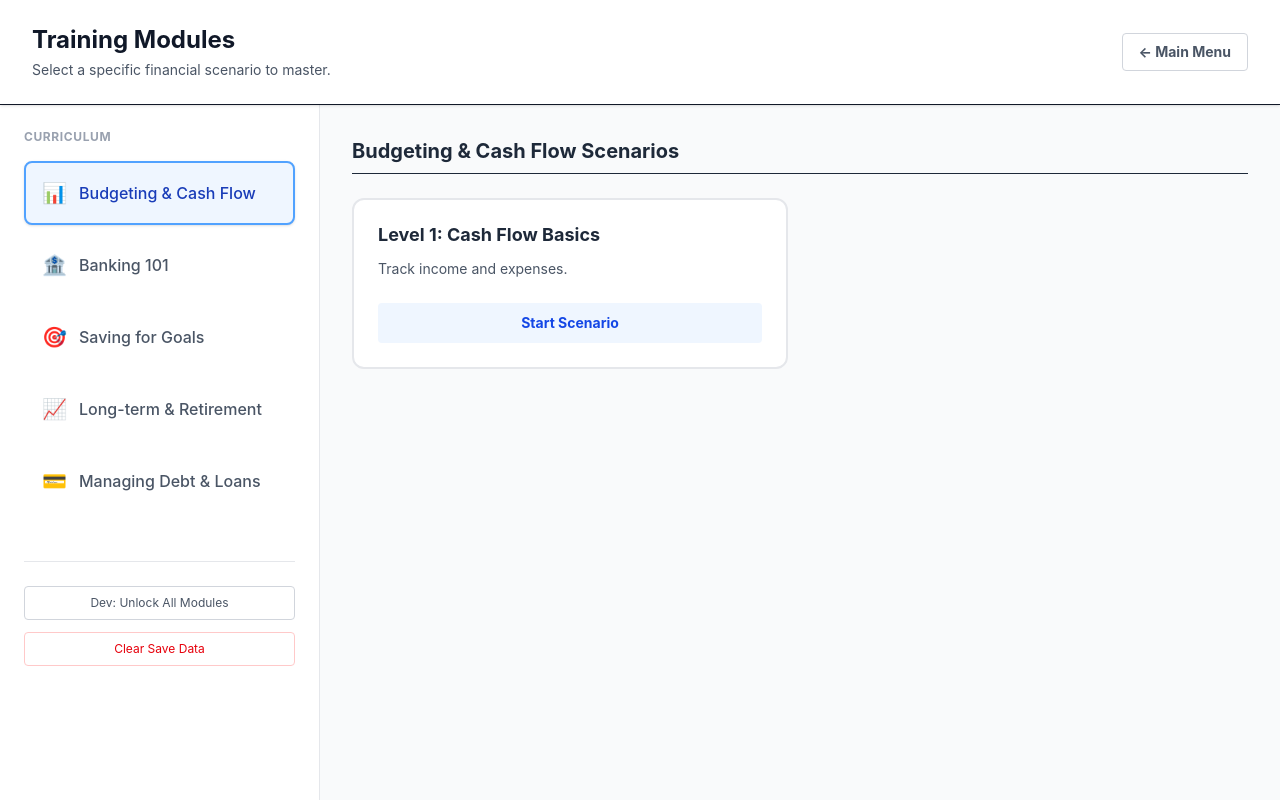
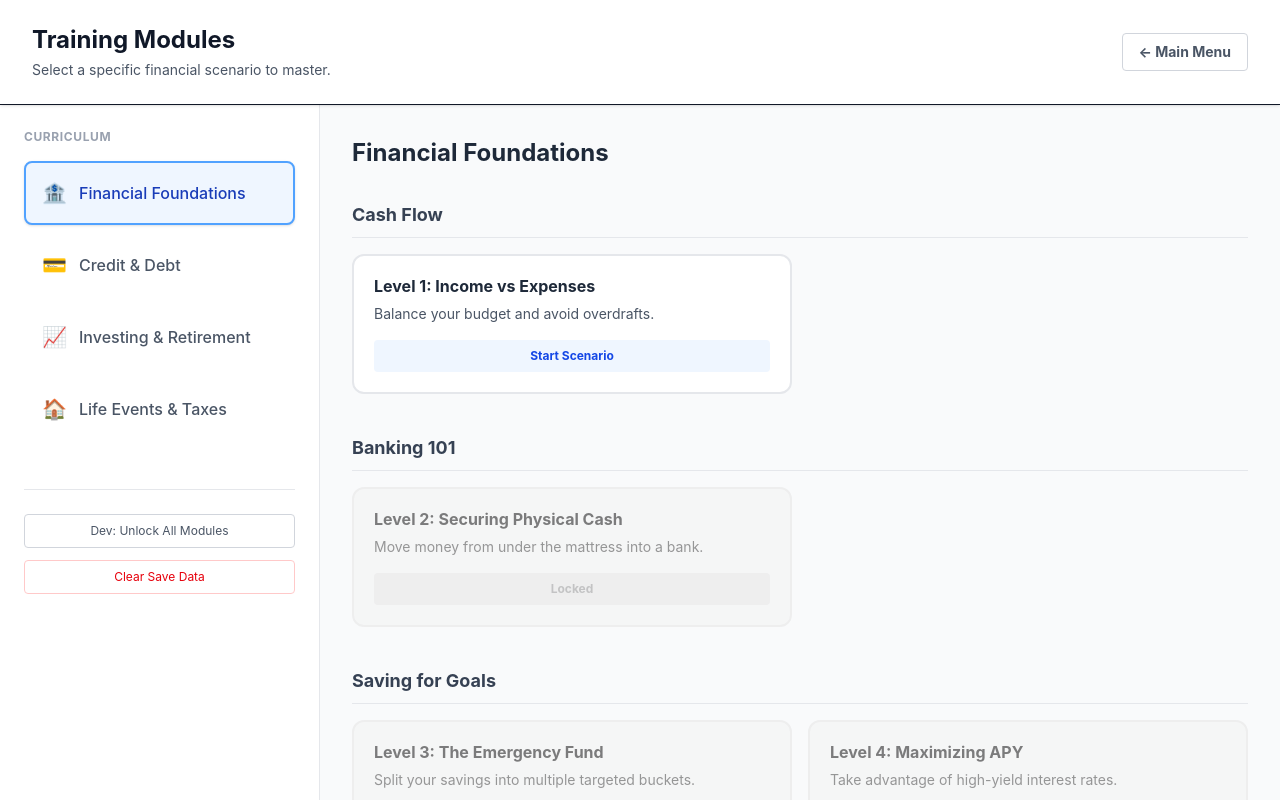
Before and after one commit to BrandonMCoffey/personal-finance-sim, a React (Vite) app: page / in a window 1280 px wide. Both pictures are taken after a click on the element 248 px from the left and 470 px from the top of the page. Built offline with nearby package versions, Linux system fonts and the light colour scheme.

Commit message:
Major Node Improvements and Updates

```diff
--- a/src/components/canvas/nodes/CardNode.tsx
+++ b/src/components/canvas/nodes/CardNode.tsx
@@ -6,6 +6,7 @@ interface CardNodeProps {
 		name: string;
 		type: "debit" | "credit";
 		forecastBalance: number;
+		interestPaid: number;
 		apr?: number;
 		isSnapped: boolean;
 	};
@@ -38,17 +39,24 @@ export function CardNode({ data }: CardNodeProps) {
 			targetHandle={isCredit && !data.isSnapped ? { color: handleColor } : undefined}
 			sourceHandle={{ color: handleColor }}
 			headerElement={headerElement}
-			className={data.isSnapped ? "w-[160px] h-[78px]" : "w-[160px] h-[80px]"}
+			className={data.isSnapped ? "w-[160px] h-[78px]" : "w-[160px] h-[95px]"}
 		>
 			<div className="mt-2 text-white w-full">
 				{isCredit ? (
-					<div className="flex justify-between items-end w-full">
-						<div>
-							<div className="text-[10px] opacity-75">Forecasted Debt</div>
-							<div className={`text-sm font-bold ${data.forecastBalance > 0 ? "text-red-300" : "text-white"}`}>
-								${data.forecastBalance.toFixed(2)}
+					<div className="flex flex-col w-full">
+						<div className="flex justify-between items-end w-full">
+							<div>
+								<div className="text-[10px] opacity-75">Forecasted Debt</div>
+								<div className={`text-sm font-bold ${data.forecastBalance > 0 ? "text-red-300" : "text-white"}`}>
+									${data.forecastBalance.toFixed(2)}
+								</div>
 							</div>
 						</div>
+						{data.interestPaid > 0 && (
+							<div className="text-[9px] font-bold text-red-200 bg-red-900/50 px-1.5 py-0.5 rounded w-fit mt-1">
+								Interest Paid: -${data.interestPaid.toFixed(2)}
+							</div>
+						)}
 					</div>
 				) : (
 					<div className="text-[10px] opacity-75 italic">
--- a/src/components/canvas/nodes/IncomeNode.tsx
+++ b/src/components/canvas/nodes/IncomeNode.tsx
@@ -1,33 +1,60 @@
-import { Handle, Position } from "@xyflow/react";
+import { BaseNode } from "./BaseNode";
 
 interface IncomeNodeProps {
 	data: {
 		name: string;
 		amount: number;
+		netAmount: number;
+		taxRate: number;
+		taxAmount: number;
 		isBalanced: boolean;
 	};
 }
 
 export function IncomeNode({ data }: IncomeNodeProps) {
-	const bgStyle = data.isBalanced ? "bg-green-50 border-green-200" : "bg-yellow-50 border-yellow-400";
+	const bgColor = data.isBalanced ? "bg-green-50" : "bg-yellow-50";
+	const borderColor = data.isBalanced ? "border-green-200" : "border-yellow-400";
+
+	const headerElement = !data.isBalanced ? (
+		<div
+			className="w-4 h-4 bg-yellow-500 rounded-full flex items-center justify-center text-white text-[11px] font-black shadow-sm cursor-help"
+			title="Warning: The outgoing lines do not equal your total net income. Adjust them to equal 100%."
+		>
+			!
+		</div>
+	) : undefined;
 
 	return (
-		<div className={`px-4 py-2 shadow-md rounded-md border-2 w-[160px] ${bgStyle} transition-colors`}>
-			<div className="flex justify-between items-center">
-				<div className="text-sm font-bold text-gray-700 truncate">{data.name}</div>
+		<BaseNode
+			title={data.name}
+			subtitle="INCOME"
+			bgColor={bgColor}
+			borderColor={borderColor}
+			titleColor="text-gray-800"
+			sourceHandle={{ color: "bg-green-500" }}
+			headerElement={headerElement}
+			className="w-[180px] h-[100px]"
+		>
+			<div className="flex flex-col w-full mt-2">
+				<div className="flex justify-between items-center text-[10px] text-gray-500">
+					<span>Gross Pay</span>
+					<span>${data.amount.toFixed(2)}</span>
+				</div>
 
-				{!data.isBalanced && (
-					<div
-						className="w-4 h-4 bg-yellow-500 rounded-full flex items-center justify-center text-white text-[11px] font-black shrink-0 ml-1 shadow-sm cursor-help"
-						title="Warning: The outgoing lines do not equal your total income. Adjust them to equal 100%."
-					>
-						!
+				{data.taxRate > 0 && (
+					<div className="flex justify-between items-center text-[10px] text-red-400 border-b border-gray-200 pb-1 mb-1">
+						<span title="Estimated Taxes & Deductions" className="cursor-help border-b border-dotted border-red-300">
+							Taxes ({data.taxRate}%)
+						</span>
+						<span>-${data.taxAmount.toFixed(2)}</span>
 					</div>
 				)}
+
+				<div className="flex justify-between items-center mt-1">
+					<span className="text-[10px] font-bold text-green-800">Net Pay</span>
+					<span className="text-sm font-bold text-green-600">+${data.netAmount.toFixed(2)}</span>
+				</div>
 			</div>
-
-			<div className="text-green-600 font-bold mt-1">+${data.amount.toFixed(2)}</div>
-			<Handle type="source" position={Position.Right} className="w-3 h-3 bg-green-500" />
-		</div>
+		</BaseNode>
 	);
 }
--- a/src/components/canvas/nodes/LoanNode.tsx
+++ b/src/components/canvas/nodes/LoanNode.tsx
@@ -9,6 +9,7 @@ interface LoanNodeProps {
 		apr: number;
 		minimumPayment: number;
 		forecastBalance: number;
+		interestPaid: number;
 	};
 }
 
@@ -26,15 +27,23 @@ export function LoanNode({ data }: LoanNodeProps) {
 			targetHandle={{ color: "bg-orange-500" }}
 			onRename={(newName) => renameAccount(data.id, newName)}
 			headerElement={<span className="text-[10px] text-orange-600 font-bold">{data.apr}% APR</span>}
+			className="w-[160px] h-[95px]"
 		>
-			<div className="flex justify-between items-end w-full mt-2">
-				<div>
-					<div className="text-[10px] opacity-75 text-orange-800">Forecasted Debt</div>
-					<div className={`text-sm font-bold ${isPaidOff ? "text-green-600" : "text-orange-700"}`}>
-						${Math.max(0, data.forecastBalance).toFixed(2)}
+			<div className="flex flex-col w-full mt-1">
+				<div className="flex justify-between items-end w-full">
+					<div>
+						<div className="text-[10px] opacity-75 text-orange-800">Forecasted Debt</div>
+						<div className={`text-sm font-bold ${isPaidOff ? "text-green-600" : "text-orange-700"}`}>
+							${Math.max(0, data.forecastBalance).toFixed(2)}
+						</div>
 					</div>
+					<div className="text-[9px] text-orange-700 font-medium bg-orange-100 px-1 py-0.5 rounded">Min: ${data.minimumPayment}/mo</div>
 				</div>
-				<div className="text-[10px] text-orange-700 font-medium bg-orange-100 px-1.5 py-0.5 rounded">Min: ${data.minimumPayment}/mo</div>
+				{data.interestPaid > 0 && (
+					<div className="text-[9px] font-bold text-red-600 bg-red-50 border border-red-100 px-1.5 py-0.5 rounded w-fit mt-1">
+						Interest Paid: -${data.interestPaid.toFixed(2)}
+					</div>
+				)}
 			</div>
 		</BaseNode>
 	);
--- a/src/components/canvas/nodes/RetirementNode.tsx
+++ b/src/components/canvas/nodes/RetirementNode.tsx
@@ -10,6 +10,7 @@ interface RetirementNodeProps {
 		expectedApy: number;
 		employerMatchPercent: number;
 		forecastBalance: number;
+		employerMatchTotal: number;
 	};
 }
 
@@ -27,15 +28,23 @@ export function RetirementNode({ data }: RetirementNodeProps) {
 			sourceHandle={{ color: "bg-emerald-500", position: Position.Right }}
 			onRename={(newName) => renameAccount(data.id, newName)}
 			headerElement={<span className="text-[10px] font-bold text-emerald-600">~{data.expectedApy}% APY</span>}
+			className="w-[160px] h-[95px]"
 		>
-			<div className="flex justify-between items-end w-full mt-2">
-				<div>
-					<div className="text-[10px] opacity-75 text-emerald-800">Forecasted Value</div>
-					<div className="text-sm font-bold text-emerald-700">${Math.max(0, data.forecastBalance).toFixed(2)}</div>
+			<div className="flex flex-col w-full mt-1">
+				<div className="flex justify-between items-end w-full">
+					<div>
+						<div className="text-[10px] opacity-75 text-emerald-800">Forecasted Value</div>
+						<div className="text-sm font-bold text-emerald-700">${Math.max(0, data.forecastBalance).toFixed(2)}</div>
+					</div>
+					{data.employerMatchPercent > 0 && (
+						<div className="text-[9px] text-emerald-700 font-medium bg-emerald-100 px-1 py-0.5 rounded" title="Employer Match">
+							Match: {data.employerMatchPercent}%
+						</div>
+					)}
 				</div>
-				{data.employerMatchPercent > 0 && (
-					<div className="text-[10px] text-emerald-700 font-medium bg-emerald-100 px-1.5 py-0.5 rounded" title="Employer Match">
-						Match: {data.employerMatchPercent}%
+				{data.employerMatchTotal > 0 && (
+					<div className="text-[9px] font-bold text-emerald-600 bg-emerald-100/50 border border-emerald-200 px-1.5 py-0.5 rounded w-fit mt-1">
+						Free Money: +${data.employerMatchTotal.toFixed(2)}
 					</div>
 				)}
 			</div>
--- a/src/components/layout/LevelSelectMenu.tsx
+++ b/src/components/layout/LevelSelectMenu.tsx
@@ -6,26 +6,60 @@ import level3Data from "../../data/levels/level3.json";
 import level4Data from "../../data/levels/level4.json";
 import level5Data from "../../data/levels/level5.json";
 
-const CATEGORIES = [
-	{ id: "budgeting", title: "Budgeting & Cash Flow", icon: "📊" },
-	{ id: "banking", title: "Banking 101", icon: "🏦" },
-	{ id: "savings", title: "Saving for Goals", icon: "🎯" },
-	{ id: "retirement", title: "Long-term & Retirement", icon: "📈" },
-	{ id: "debt", title: "Managing Debt & Loans", icon: "💳" }
+const MAIN_CATEGORIES = [
+	{ id: "foundations", title: "Financial Foundations", icon: "🏦" },
+	{ id: "debt", title: "Credit & Debt", icon: "💳" },
+	{ id: "investing", title: "Investing & Retirement", icon: "📈" },
+	{ id: "life", title: "Life Events & Taxes", icon: "🏠" }
 ];
 
 const LEVEL_MANIFEST = [
-	{ id: 1, categoryId: "budgeting", title: "Level 1: Cash Flow Basics", desc: "Track income and expenses.", data: level1Data },
-	{ id: 2, categoryId: "banking", title: "Level 2: Banking 101", desc: "Open accounts to secure physical cash.", data: level2Data },
-	{ id: 3, categoryId: "savings", title: "Level 3: Short vs Long Term", desc: "Split savings into multiple buckets.", data: level3Data },
-	{ id: 4, categoryId: "retirement", title: "Level 4: Account Interest", desc: "Maximize APY gains.", data: level4Data },
-	{ id: 5, categoryId: "debt", title: "Level 5: Credit & Debt", desc: "Manage high-APR liabilities.", data: level5Data }
+	{
+		id: 1,
+		mainCategory: "foundations",
+		subCategory: "Cash Flow",
+		title: "Level 1: Income vs Expenses",
+		desc: "Balance your budget and avoid overdrafts.",
+		data: level1Data
+	},
+	{
+		id: 2,
+		mainCategory: "foundations",
+		subCategory: "Banking 101",
+		title: "Level 2: Securing Physical Cash",
+		desc: "Move money from under the mattress into a bank.",
+		data: level2Data
+	},
+	{
+		id: 3,
+		mainCategory: "foundations",
+		subCategory: "Saving for Goals",
+		title: "Level 3: The Emergency Fund",
+		desc: "Split your savings into multiple targeted buckets.",
+		data: level3Data
+	},
+	{
+		id: 4,
+		mainCategory: "foundations",
+		subCategory: "Saving for Goals",
+		title: "Level 4: Maximizing APY",
+		desc: "Take advantage of high-yield interest rates.",
+		data: level4Data
+	},
+	{
+		id: 5,
+		mainCategory: "debt",
+		subCategory: "Managing Credit Cards",
+		title: "Level 5: High-APR Liabilities",
+		desc: "Stop paying just the minimum balance.",
+		data: level5Data
+	}
 ];
 
 export function LevelSelectMenu() {
 	const { levelScores, isAllUnlocked, loadLevel, setCurrentScreen, unlockAllLevels, clearProgress } = useFinanceStore();
 
-	const [activeCategory, setActiveCategory] = useState<string>(CATEGORIES[0].id);
+	const [activeCategory, setActiveCategory] = useState<string>(MAIN_CATEGORIES[0].id);
 
 	const handlePlay = (levelData: any) => {
 		if (levelData) {
@@ -36,7 +70,16 @@ export function LevelSelectMenu() {
 		}
 	};
 
-	const activeLevels = LEVEL_MANIFEST.filter((lvl) => lvl.categoryId === activeCategory);
+	const activeLevels = LEVEL_MANIFEST.filter((lvl) => lvl.mainCategory === activeCategory);
+
+	const groupedLevels = activeLevels.reduce(
+		(acc, level) => {
+			if (!acc[level.subCategory]) acc[level.subCategory] = [];
+			acc[level.subCategory].push(level);
+			return acc;
+		},
+		{} as Record<string, typeof LEVEL_MANIFEST>
+	);
 
 	return (
 		<div className="w-full h-full bg-gray-50 flex flex-col overflow-hidden">
@@ -54,11 +97,11 @@ export function LevelSelectMenu() {
 			</header>
 
 			<main className="flex-1 w-full flex overflow-hidden">
-				{/* Category */}
+				{/* Categories */}
 				<aside className="w-80 border-r border-gray-200 p-6 overflow-y-auto shrink-0 bg-white">
 					<h2 className="text-xs font-bold text-gray-400 uppercase tracking-wider mb-4">Curriculum</h2>
 					<nav className="flex flex-col gap-2">
-						{CATEGORIES.map((category) => {
+						{MAIN_CATEGORIES.map((category) => {
 							const isActive = activeCategory === category.id;
 							return (
 								<button
@@ -90,15 +133,19 @@ export function LevelSelectMenu() {
 				{/* Scenarios */}
 				<section className="flex-1 p-8 overflow-y-auto bg-gray-50">
 					<div className="max-w-4xl">
-						<h2 className="text-xl font-bold text-gray-800 mb-6 border-b pb-2">{CATEGORIES.find((c) => c.id === activeCategory)?.title} Scenarios</h2>
+						<h2 className="text-2xl font-bold text-gray-800 mb-8">{MAIN_CATEGORIES.find((c) => c.id === activeCategory)?.title}</h2>
 
-						{activeLevels.length === 0 ? (
+						{Object.keys(groupedLevels).length === 0 ? (
 							<div className="p-8 text-center border-2 border-dashed border-gray-300 rounded-xl text-gray-500">
-								New scenarios for this module are currently under development.
+								No Scenarios exist for this module yet.
 							</div>
 						) : (
-							<div className="grid grid-cols-1 xl:grid-cols-2 gap-6">
-								{activeLevels.map((level) => {
+							<div className="flex flex-col gap-10">
+								{Object.entries(groupedLevels).map(([subCategory, levels]) => (
+									<div key={subCategory}>
+										<h3 className="text-lg font-bold text-gray-700 mb-4 border-b border-gray-200 pb-2">{subCategory}</h3>
+										<div className="grid grid-cols-1 xl:grid-cols-2 gap-4">
+											{levels.map((level) => {
 												const score = levelScores[level.id];
 												const isCompleted = score >= 60;
 												const isUnlocked = isAllUnlocked || level.id === 1 || levelScores[level.id - 1] >= 60;
@@ -106,31 +153,34 @@ export function LevelSelectMenu() {
 												return (
 													<div
 														key={level.id}
-											className={`p-6 rounded-xl border-2 transition-all flex flex-col ${
+														className={`p-5 rounded-xl border-2 transition-all flex flex-col ${
 															isUnlocked
 																? "bg-white border-gray-200 hover:border-blue-400 hover:shadow-md cursor-pointer"
 																: "bg-gray-100 border-gray-200 opacity-60 grayscale cursor-not-allowed"
 														}`}
 														onClick={() => isUnlocked && handlePlay(level.data)}
 													>
-											<div className="flex justify-between items-start mb-3">
-												<h3 className="font-bold text-lg text-gray-800 leading-tight">{level.title}</h3>
+														<div className="flex justify-between items-start mb-2">
+															<h4 className="font-bold text-gray-800 leading-tight">{level.title}</h4>
 															{isCompleted && (
-													<span className="bg-green-100 text-green-700 text-xs font-bold px-2 py-1 rounded-full shrink-0">✓ {score}%</span>
+																<span className="bg-green-100 text-green-700 text-xs font-bold px-2 py-1 rounded-full shrink-0 ml-2">✓ {score}%</span>
 															)}
 														</div>
-											<p className="text-sm text-gray-600 mb-6 flex-1">{level.desc}</p>
+														<p className="text-sm text-gray-600 mb-4 flex-1">{level.desc}</p>
 														<button
 															disabled={!isUnlocked}
-												className={`w-full py-2.5 rounded font-bold text-sm transition-colors ${
+															className={`w-full py-2 rounded font-bold text-xs transition-colors ${
 																isUnlocked ? "bg-blue-50 text-blue-700 hover:bg-blue-100" : "bg-gray-200 text-gray-400"
 															}`}
 														>
-												{isUnlocked ? (isCompleted ? "Replay Scenario" : "Start Scenario") : "Locked"}
+															{isUnlocked ? (isCompleted ? "Replay" : "Start Scenario") : "Locked"}
 														</button>
 													</div>
 												);
 											})}
+										</div>
+									</div>
+								))}
 							</div>
 						)}
 					</div>
--- a/src/store/financeStore.ts
+++ b/src/store/financeStore.ts
@@ -40,6 +40,7 @@ export interface Loan {
 export interface Retirement {
 	id: string;
 	name: string;
+	type?: "401k" | "roth_ira" | "traditional_ira";
 	balance: number;
 	expectedApy: number;
 	employerMatchPercent: number;
@@ -49,12 +50,14 @@ export interface IncomeRoute {
 	destinationId: string;
 	amount: number;
 	type: "fixed" | "percentage";
+	isAuto?: boolean;
 }
 
 export interface Income {
 	id: string;
 	name: string;
 	amount: number;
+	taxRate?: number;
 	frequency: string;
 	routings: IncomeRoute[];
 }
@@ -72,6 +75,7 @@ export interface TransferRule {
 	destinationId: string;
 	amount: number;
 	type: "fixed" | "percentage";
+	isAuto?: boolean;
 }
 
 export interface Client {
@@ -140,13 +144,14 @@ interface FinanceState {
 	addLoan: (name: string, balance: number, apr: number, minimumPayment: number) => void;
 	addRetirement: (name: string, balance: number, expectedApy: number, employerMatchPercent: number) => void;
 
-	addIncomeRoute: (incomeId: string, destinationId: string, defaultAmount?: number, defaultType?: "fixed" | "percentage") => void;
-	updateIncomeRoute: (incomeId: string, destinationId: string, amount: number, type: "fixed" | "percentage") => void;
+	addIncomeRoute: (incomeId: string, destinationId: string, defaultAmount?: number, defaultType?: "fixed" | "percentage", isAuto?: boolean) => void;
+	updateIncomeRoute: (incomeId: string, destinationId: string, amount: number, type: "fixed" | "percentage", isAuto?: boolean) => void;
+
 	removeIncomeRoute: (incomeId: string, destinationId: string) => void;
 	reorderIncomeRoutes: (incomeId: string, startIndex: number, endIndex: number) => void;
 
-	addTransferRule: (sourceId: string, destinationId: string, amount?: number, type?: "fixed" | "percentage") => void;
-	updateTransferRule: (ruleId: string, amount: number, type: "fixed" | "percentage") => void;
+	addTransferRule: (sourceId: string, destinationId: string, amount?: number, type?: "fixed" | "percentage", isAuto?: boolean) => void;
+	updateTransferRule: (ruleId: string, amount: number, type: "fixed" | "percentage", isAuto?: boolean) => void;
 	removeTransferRule: (ruleId: string) => void;
 	reorderTransferRules: (sourceId: string, startIndex: number, endIndex: number) => void;
 }
@@ -198,7 +203,11 @@ export const useFinanceStore = create<FinanceState>()((set) => ({
 		}),
 
 	loadLevel: (levelData: any) =>
-		set({
+		set((_) => {
+			const rawAccounts = levelData.startingState?.accounts || [];
+			const isChecking = (destId: string) => rawAccounts.some((a: any) => a.id === destId && a.type === "checking");
+
+			return {
 				levelId: levelData.levelId,
 				category: levelData.category || "budgeting",
 				hints: levelData.hints || [],
@@ -207,26 +216,35 @@ export const useFinanceStore = create<FinanceState>()((set) => ({
 					...exp,
 					requiresCard: exp.requiresCard || false
 				})),
-			accounts: levelData.startingState?.accounts || [],
+				accounts: rawAccounts,
 				cards: levelData.startingState?.cards || [],
 				loans: levelData.startingState?.loans || [],
-			retirements: levelData.startingState?.retirements || [],
+				retirements: (levelData.startingState?.retirements || []).map((ret: any) => ({
+					...ret,
+					type: ret.type || "401k"
+				})),
 				incomes: (levelData.startingState?.income || []).map((inc: any) => ({
 					...inc,
+					taxRate: inc.taxRate || 0,
 					routings: inc.routings
 						? inc.routings.map((r: any) => ({
 								destinationId: r.destinationId,
 								amount: r.percentage || r.amount || 10,
-							type: r.type || "percentage"
+								type: r.type || "percentage",
+								isAuto: r.isAuto !== undefined ? r.isAuto : isChecking(r.destinationId)
 							}))
 						: []
 				})),
 				goals: levelData.startingState?.goals || [],
-			transferRules: levelData.startingState?.transferRules || [],
+				transferRules: (levelData.startingState?.transferRules || []).map((rule: any) => ({
+					...rule,
+					isAuto: rule.isAuto !== undefined ? rule.isAuto : isChecking(rule.destinationId)
+				})),
 				winConditions: levelData.winConditions || null,
 				forecastMonths: levelData.forecastMonths || 6,
 				allowedActions: levelData.allowedActions || null,
-			initialAccountCount: levelData.startingState?.accounts?.length || 0
+				initialAccountCount: rawAccounts.length || 0
+			};
 		}),
 
 	addAccount: (name, type) =>
@@ -303,7 +321,7 @@ export const useFinanceStore = create<FinanceState>()((set) => ({
 		})),
 
 	// --- INCOME ACTIONS ---
-	addIncomeRoute: (incomeId, destinationId, defaultAmount = 10, defaultType = "percentage") =>
+	addIncomeRoute: (incomeId, destinationId, defaultAmount = 10, defaultType = "percentage", isAuto = false) =>
 		set((state) => ({
 			incomes: state.incomes.map((income) => {
 				if (income.id !== incomeId) return income;
@@ -314,28 +332,29 @@ export const useFinanceStore = create<FinanceState>()((set) => ({
 				if (defaultType === "fixed") {
 					return {
 						...income,
-						routings: [{ destinationId, amount: defaultAmount, type: "fixed" }, ...existing]
+						routings: [{ destinationId, amount: defaultAmount, type: "fixed", isAuto }, ...existing]
 					};
 				}
 
 				const newCount = existing.length + 1;
 				const split = Math.floor(100 / newCount);
-				const updatedPrior = existing.map((r) => (r.type === "percentage" ? { ...r, amount: split } : r));
-
+				const updatedPrior = existing.map((r) => (r.type === "percentage" && !r.isAuto ? { ...r, amount: split } : r));
 				return {
 					...income,
-					routings: [...updatedPrior, { destinationId, amount: split, type: "percentage" }]
+					routings: [...updatedPrior, { destinationId, amount: split, type: "percentage", isAuto }]
 				};
 			})
 		})),
 
-	updateIncomeRoute: (incomeId, destinationId, amount, type) =>
+	updateIncomeRoute: (incomeId, destinationId, amount, type, isAuto) =>
 		set((state) => ({
 			incomes: state.incomes.map((income) => {
 				if (income.id !== incomeId || !income.routings) return income;
 				return {
 					...income,
-					routings: income.routings.map((r) => (r.destinationId === destinationId ? { ...r, amount, type } : r))
+					routings: income.routings.map((r) =>
+						r.destinationId === destinationId ? { ...r, amount, type, isAuto: isAuto !== undefined ? isAuto : r.isAuto } : r
+					)
 				};
 			})
 		})),
@@ -363,19 +382,21 @@ export const useFinanceStore = create<FinanceState>()((set) => ({
 		})),
 
 	// --- TRANSFER ACTIONS ---
-	addTransferRule: (sourceId, destinationId, amount = 10, type = "percentage") =>
+	addTransferRule: (sourceId, destinationId, amount = 10, type = "percentage", isAuto = false) =>
 		set((state) => {
 			if (state.transferRules.find((r) => r.sourceId === sourceId && r.destinationId === destinationId)) {
 				return { transferRules: state.transferRules };
 			}
 			return {
-				transferRules: [...state.transferRules, { id: `rule_${Date.now()}`, sourceId, destinationId, amount, type }]
+				transferRules: [...state.transferRules, { id: `rule_${Date.now()}`, sourceId, destinationId, amount, type, isAuto }]
 			};
 		}),
 
-	updateTransferRule: (ruleId, amount, type) =>
+	updateTransferRule: (ruleId, amount, type, isAuto) =>
 		set((state) => ({
-			transferRules: state.transferRules.map((rule) => (rule.id === ruleId ? { ...rule, amount, type } : rule))
+			transferRules: state.transferRules.map((rule) =>
+				rule.id === ruleId ? { ...rule, amount, type, isAuto: isAuto !== undefined ? isAuto : rule.isAuto } : rule
+			)
 		})),
 
 	removeTransferRule: (ruleId) =>
```
Also changed, not shown: src/components/canvas/FlowSandbox.tsx (+83 -12 lines), src/components/canvas/OutputEditorPanel.tsx (+26 -7 lines), src/components/canvas/nodes/AccountNode.tsx (+25 -9 lines), src/engines/forecast.ts (+63 -6 lines). Lines whose indentation alone changed are shown as unchanged.
